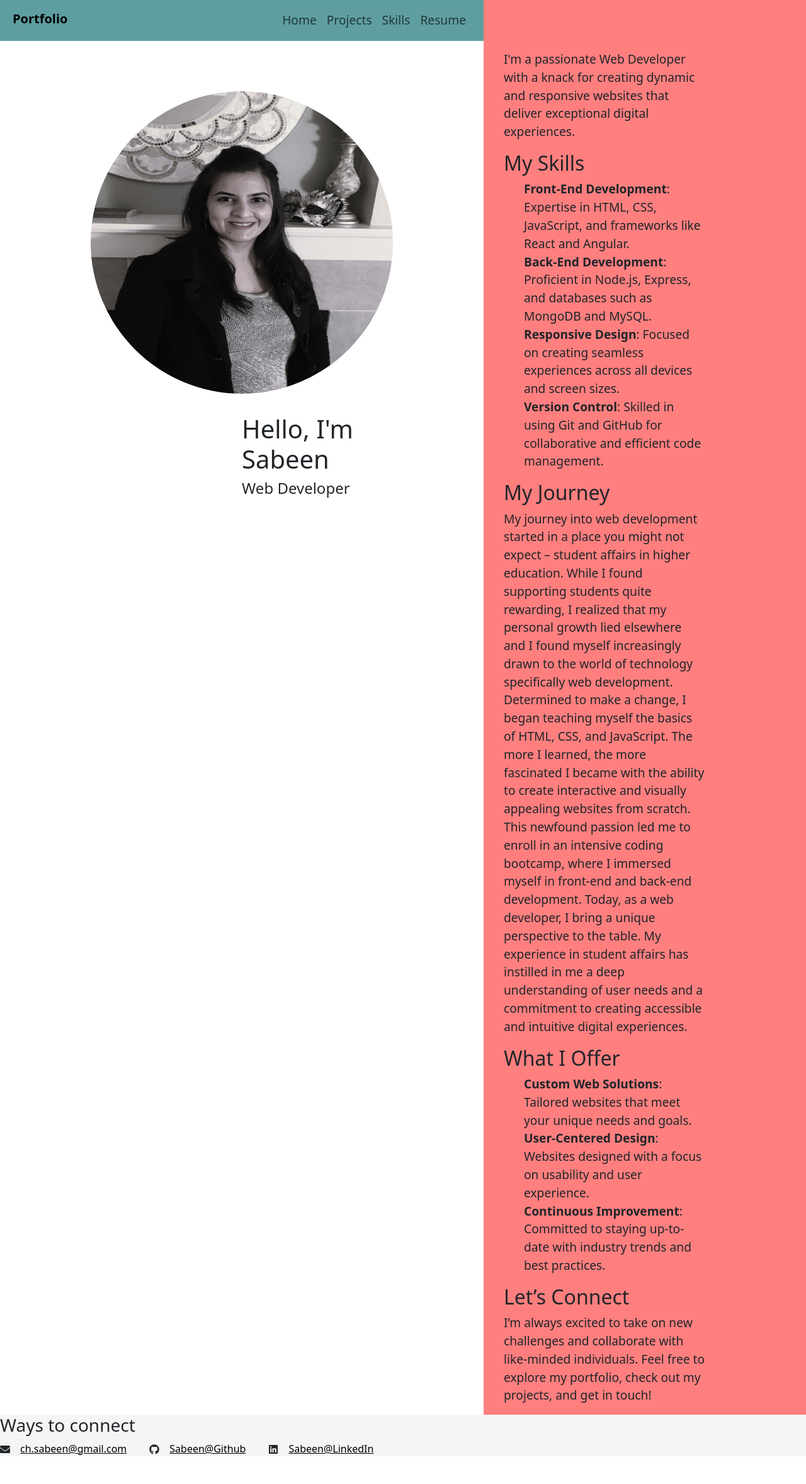
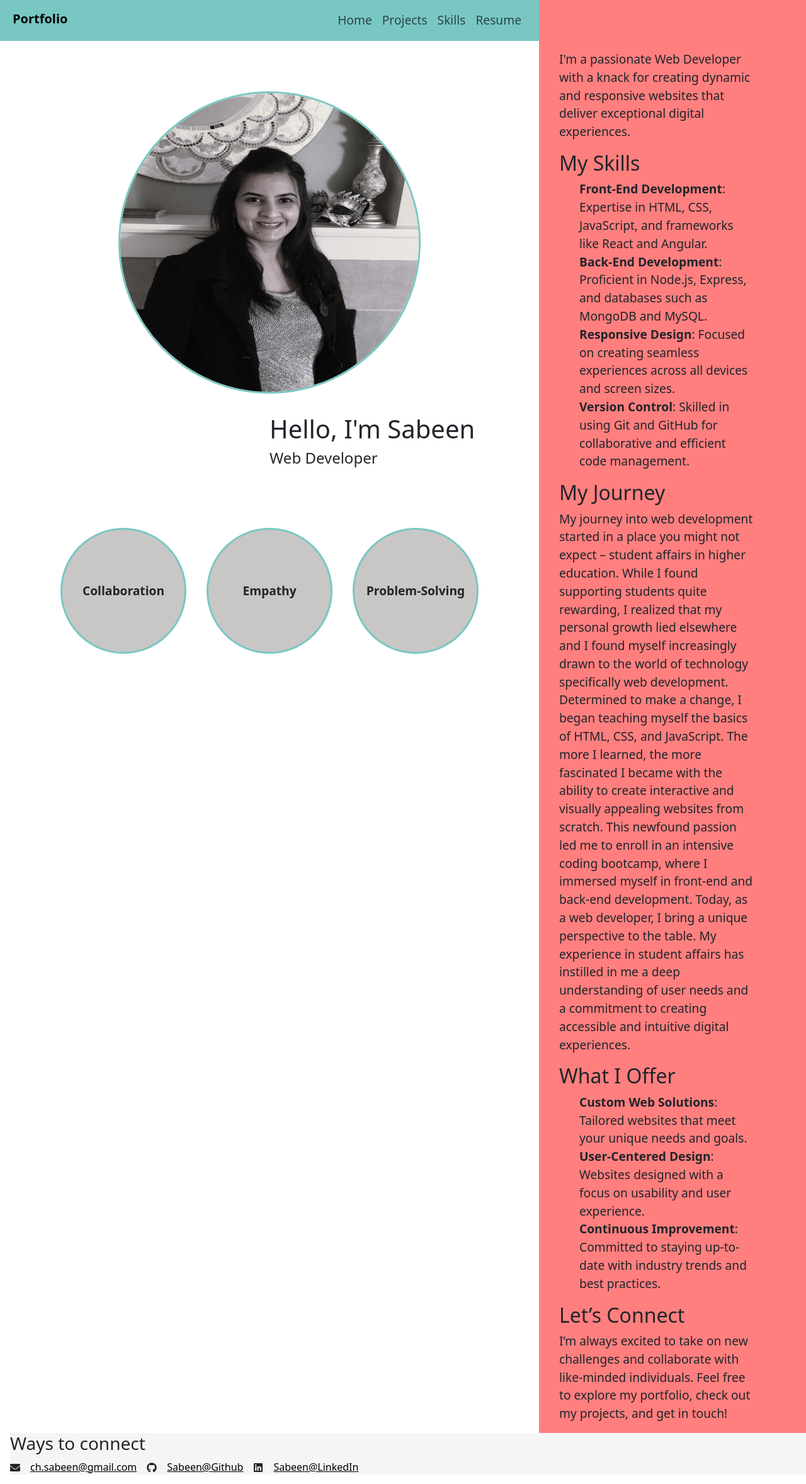
Before and after one commit to Sabeen44/Portfolio, a React (Create React App) app: page / in a window 1280 px wide. Shown: the whole page at 63% size. Before the commit the page ends 2327 px from the top, so only its background shows below. Built offline with nearby package versions, Linux system fonts and the light colour scheme.

Commit message:
updated pdfjs worker

```diff
--- a/src/App.css
+++ b/src/App.css
@@ -15,15 +15,17 @@
   display: grid;
   grid-template-columns: 1.5fr 1fr;
   grid-template-rows: 0fr 1.5fr auto;
-  grid-template-areas: "nav" "intro" "profile" "footer"
+  grid-template-areas: "nav" "intro" "profile" "footer";
+  max-width: 100vw;
+
 }
 
 /*Nav-Bar*/
 
 .custom-nav {grid-area: nav; grid-column: 1 / 2; grid-row: 1 / 1;
-display: flex;align-self: flex-start; justify-content: space-between; padding: 10px 20px;width: 100%;margin: 0;background-color: cadetblue}
+display: flex;align-self: flex-start; justify-content: space-between; padding: 10px 20px;width: 100%;margin: 0;background-color:#79C7C2;}
 
-.nav-links {font-size:larger}
+.nav-links {font-size:larger;font-weight:500}
 
 .nav-brand{font-weight: bolder;}
 
@@ -33,7 +35,7 @@ display: flex;align-self: flex-start; justify-content: space-between; padding: 1
 
 .custom-intro {grid-area: intro; grid-column: 2 / 3;grid-row:span 2;background-color: #FF7F7F;display: flex;flex-direction: column;flex-wrap:wrap;}
 
-.intro-text{margin-left:2rem;flex-wrap:wrap;font-size: larger;margin-right:10rem;margin-top: 5rem;}
+.intro-text{margin-left:2rem;flex-wrap:wrap;font-size: larger;margin-right:5rem;margin-top: 5rem;}
 
 
 /*Profile-section*/
@@ -43,6 +45,8 @@ display: flex;align-self: flex-start; justify-content: space-between; padding: 1
 display: flex;
   border-radius: 50%;
   justify-self: center;
+  border-color:#79C7C2;
+  border-style: solid;
 
   width:30rem;
   height:30rem;
@@ -56,16 +60,22 @@ img:hover {
 
 .greeting{margin-top: 2rem;margin-left:50%;}
 
+.circle-wrapper {
+  display: flex;flex-direction: row;margin-top: 5rem;justify-content: center;
+}
+
+.profile-circles { width: 200px; height: 200px; background-color: rgb(201, 198, 198); border-radius: 50%; line-height: 100px;display: flex;justify-content: center;align-items:center;margin:1rem;font-size: larger;font-weight: bolder;border-color:#79C7C2;border-style: solid;}
+
 
 /*Footer*/
 
-.custom-footer {grid-area: footer; grid-column: 1 / 3; grid-row: 3 / 4;  width:100vw; background-color: rgb(245, 245, 245);}
+.custom-footer {grid-area: footer; grid-column: 1 / 3; grid-row: 3 / 4; background-color: rgb(245, 245, 245);margin-left: 1rem;}
 
 .social-link {
   color: black;
   padding: 1rem;
 
-  margin-right: 20px;
+  /* margin-right: 20px; */
 }
 
 
@@ -94,7 +104,5 @@ ul {
 
 .custom-profile{align-items: flex-start;}
 
-.custom-footer{flex-direction: column;height: auto; padding: 1rem;grid-row: 4;}}
-
-
-.react-pdf__Page__textContent { display: none;}
+.custom-footer{flex-direction: column;height: auto; padding: 1rem;grid-row: 4;}
+.circle-wrapper{display: none;}}
--- a/src/components/Profile.js
+++ b/src/components/Profile.js
@@ -11,12 +11,21 @@ export default function Profile() {
   src= {ProfilePic}
   alt="profile"
 />
-
 <div className="greeting">
   <h1>Hello, I'm Sabeen</h1>
+  <h4>Web Developer</h4>
+  </div>
+<div className="circle-wrapper">
+  <div className="profile-circles"> Collaboration</div>
+  <div className="profile-circles">Empathy</div>
+<div className="profile-circles">Problem-Solving</div>
+ </div>
 
-  <h4>Web Developer</h4>
-</div>
+
+
+
+
+
 </div>
 </>
 );
--- a/src/components/Resume.js
+++ b/src/components/Resume.js
@@ -3,10 +3,12 @@ import { Document, Page } from "react-pdf";
 import pdfFile from "./Resume-Web Development.pdf";
 import { pdfjs } from "react-pdf";
 
-pdfjs.GlobalWorkerOptions.workerSrc = new URL(
-  "pdfjs-dist/build/pdf.worker.min.js",
-  import.meta.url
-).toString();
+// pdfjs.GlobalWorkerOptions.workerSrc = new URL(
+//   "pdfjs-dist/build/pdf.worker.min.js",
+//   import.meta.url
+// ).toString();
+
+pdfjs.GlobalWorkerOptions.workerSrc = `//unpkg.com/pdfjs-dist@${pdfjs.version}/build/pdf.worker.min.js`;
 
 function Resume() {
   return (
--- a/src/skills.css
+++ b/src/skills.css
@@ -74,6 +74,10 @@ margin: 0 10px;}
 
 .card-body a{text-decoration: none;font-size: larger;font-weight: bolder;color:#FF7F7F ;}
 
+/*RESUME*/
+
 .react-pdf__Page__canvas { background-color:#79C7C2 !important; /* Ensure the background color is applied */ width: 100%; /* Adjust as needed */ max-width: 800px; /* Adjust as needed */ margin: auto; /* Center the PDF */ padding: 20px;margin-top: 100px; /* Adjust padding as needed */ box-shadow: 0 4px 8px rgba(0, 0, 0, 0.1); /* Optional: add some shadow for visual effect */ }
 
 .pdf-wrapper { display: flex; justify-content: center; align-items: center; /* Ensure it takes full height of the viewport */ }
+
+.react-pdf__Page__textContent { display: none;}
```
